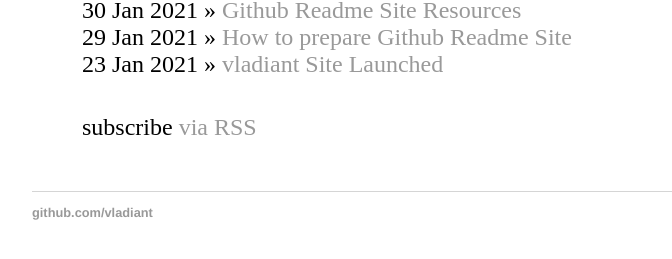
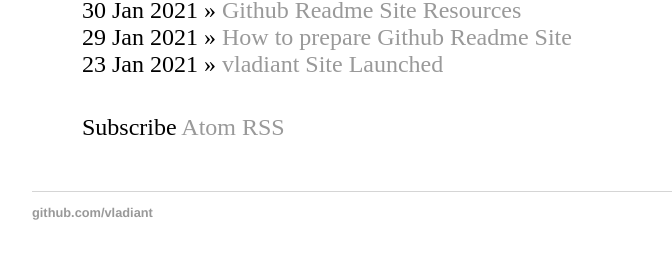
Before and after one commit to vladiant/vladiant.github.io, a Jekyll site: the page built from blog/index.html, in a window 1280 px wide and 900 px high, scrolled down 1581 px. Shown: the part 620-879 px from the top of the window, without its empty margins (160-832 px from the left). Built offline with Jekyll 4.4.1, drawn with Linux system fonts in a browser that asks for light colours.

Commit message:
Add RSS subscription

```diff
--- a/blog/index.html
+++ b/blog/index.html
@@ -46,7 +46,7 @@ title: vladiant blog
 	    <li><span>{{ post.date | date_to_string }}</span> » <a href="{{ post.url }}" title="{{ post.title }}">{{ post.title }}</a></li>
 	  {% endfor %}
 	  <p></p>
-	  subscribe <a class="btn btn-rss" href="atom.xml" target="_blank">via RSS</a>
+	  Subscribe <a class="btn btn-rss" href="atom.xml" target="_blank">Atom</a> <a class="btn btn-rss" href="../feed.xml" target="_blank">RSS</a>
 	</ul>
     </div>
     <div class="column_tags">
```
